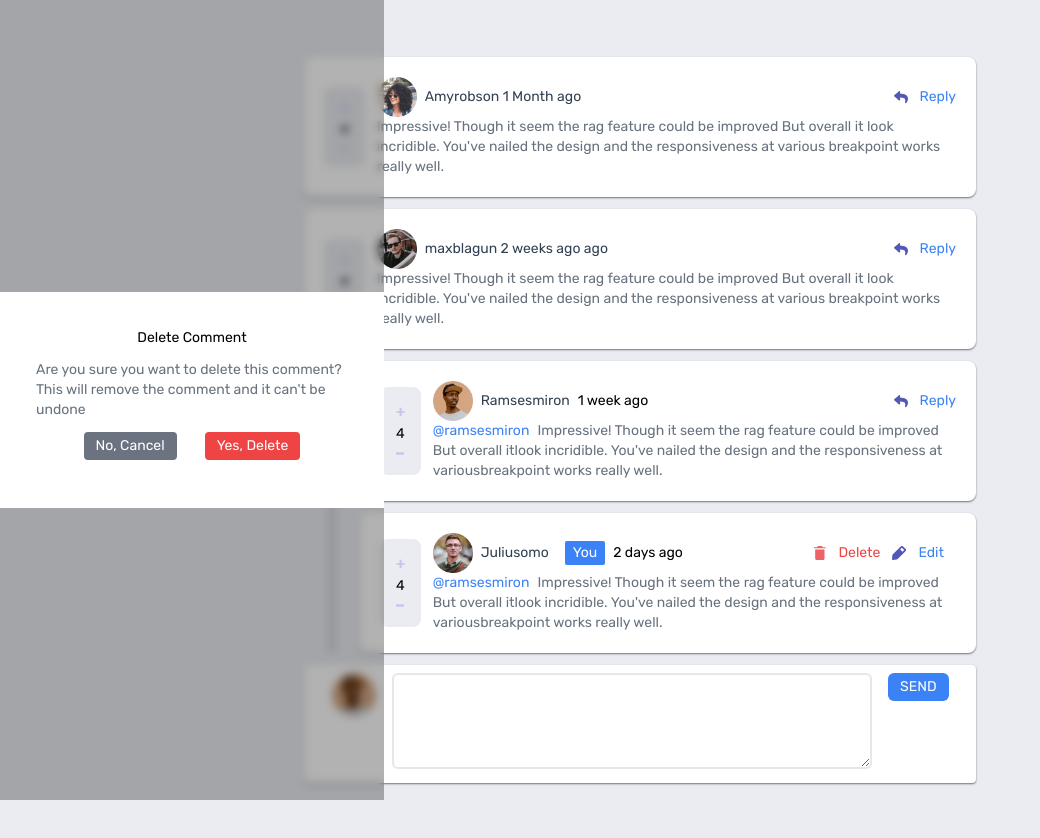
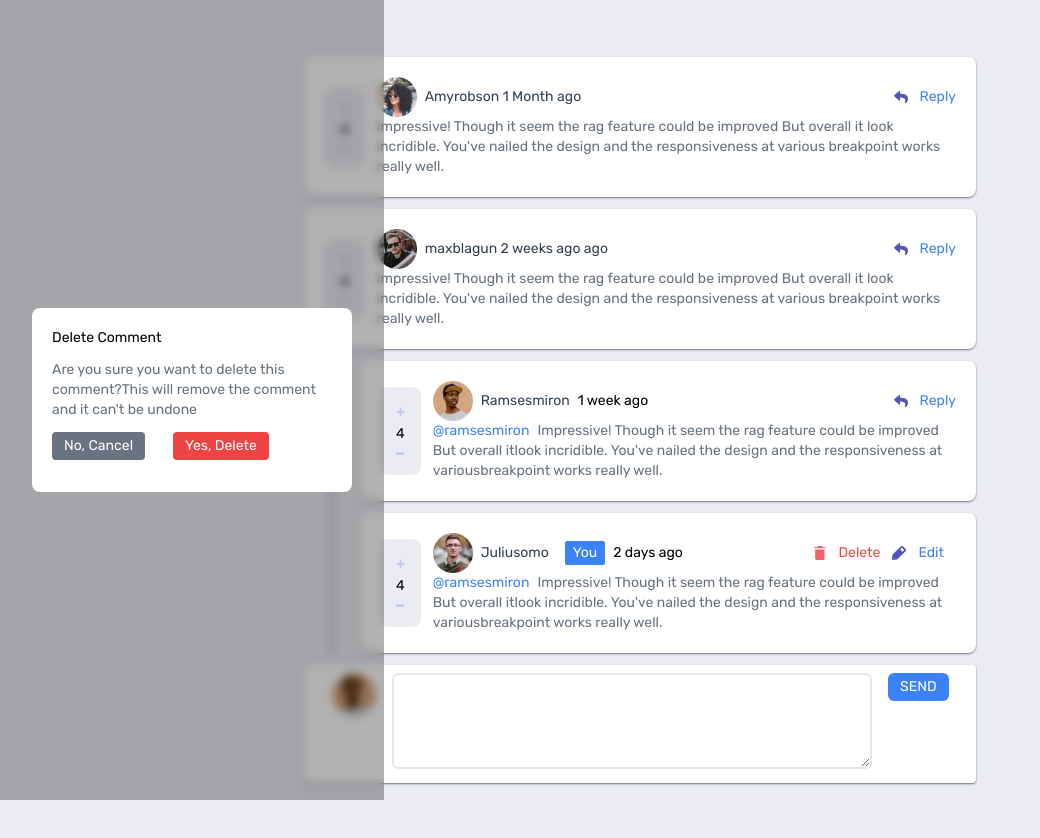
Before and after one commit to Wura-ola/interactive-comments-section-main, a React (Vite) app: page / in a window 1280 px wide. Both pictures are taken after a click on the element "Delete". Shown: the whole page, without its empty margins (0-1040 px from the left). Built offline with nearby package versions, Linux system fonts and the light colour scheme.

Commit message:
committed

```diff
--- a/src/components/Modal.jsx
+++ b/src/components/Modal.jsx
@@ -8,13 +8,13 @@ function Modal({ isModalOpen, setIsModalOpen, children }) {
     <div className="flex justify-center items-center  ">
       {isModalOpen ? (
         <div className="fixed inset-0 bg-black bg-opacity-30 backdrop-blur-sm max-w-96 flex flex-col justify-center items-center">
-          <section className=" flex flex-col justify-center items-center m-auto  bg-white w-96 p-9 ">
+          <section className="rounded-lg flex flex-col justify-center  bg-white w-80 p-5 ">
             <h3 className="cursor-pointer">Delete Comment</h3>
             <p className="text-grayishBlue  text-start mt-3">
               Are you sure you want to delete this comment?This will remove the
               comment and it can't be undone
             </p>
-            <div className="flex justify-center mt-3 gap-7 mb-3">
+            <div className="flex  mt-3 gap-7 mb-3">
               <button
                 className="bg-gray-500 px-3 py-1  text-white rounded"
                 onClick={closeModal}
```
